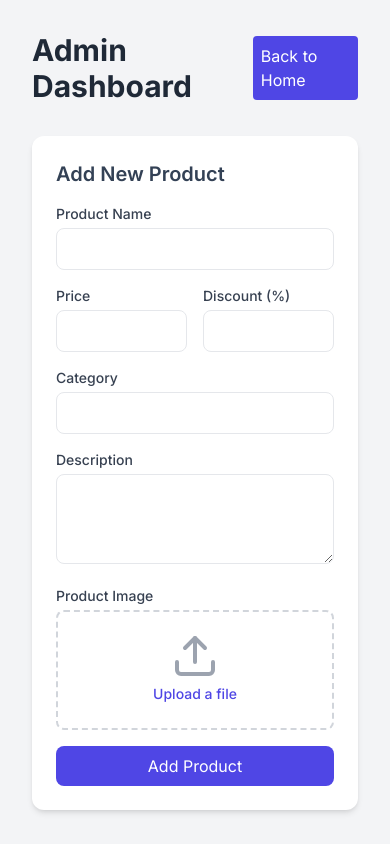
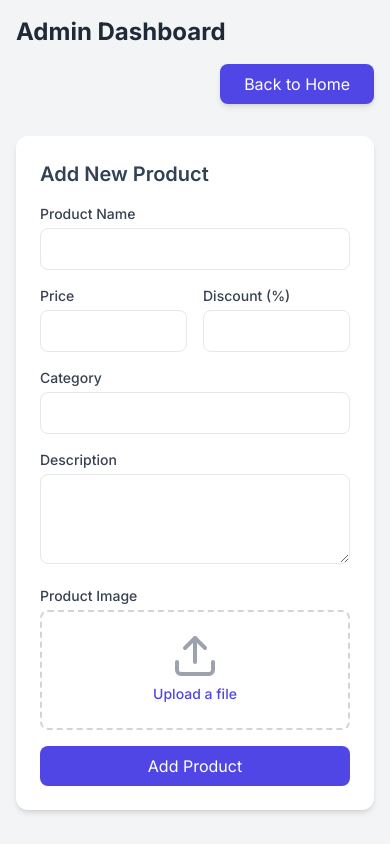
Before and after one commit to n-ithesh/e-commerce, a React (Vite) app in the folder client/: page /admin in a window 390 px wide. Shown: the top 844 px of the page. Built offline with nearby package versions, Linux system fonts and the light colour scheme; no server answers.

Commit message:
feat: implement product CRUD operations with image upload and display on home and admin pages.

```diff
--- a/client/src/pages/Admin.jsx
+++ b/client/src/pages/Admin.jsx
@@ -113,12 +113,14 @@ const Admin = () => {
     }
 
     return (
-        <div className="min-h-screen bg-gray-100 p-8">
+        <div className="min-h-screen bg-gray-100 p-4 sm:p-8">
             <ToastContainer position="top-right" />
             <div className="max-w-6xl mx-auto">
-                <div className="flex justify-between items-center mb-8">
-                    <h1 className="text-3xl font-bold text-gray-800">Admin Dashboard</h1>
-                    <Link to="/" className="text-white bg-primary p-2 rounded">Back to Home</Link>
+                <div className="flex flex-col sm:flex-row justify-between items-start sm:items-center gap-4 mb-8">
+                    <h1 className="text-2xl sm:text-3xl font-bold text-gray-800">Admin Dashboard</h1>
+                    <Link to="/" className="w-auto text-center bg-primary text-white px-6 py-2 rounded-lg hover:bg-indigo-700 transition shadow-md self-end sm:self-auto">
+                        Back to Home
+                    </Link>
                 </div>
 
                 <div className="grid grid-cols-1 lg:grid-cols-3 gap-8">
```
